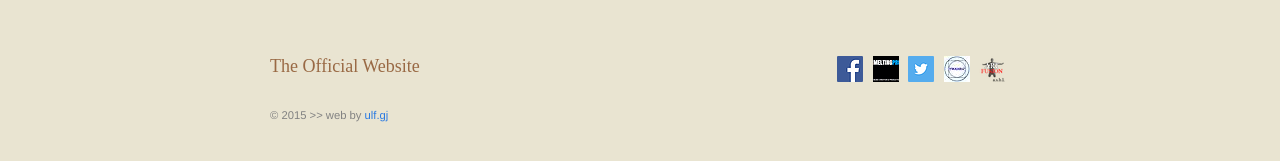
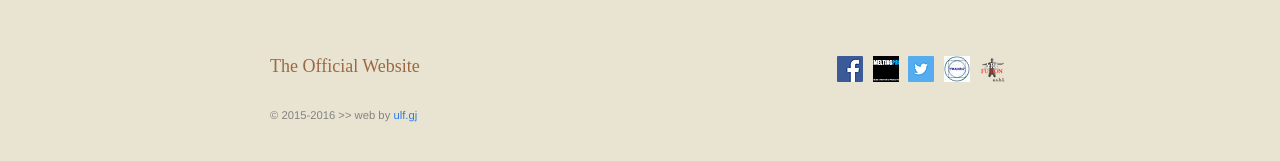
Before and after one commit to daddywaku/daddywaku.github.io, a Jekyll site: the page built from index.html, in a window 1280 px wide. Shown: the part 732-893 px from the top of the page. Built offline with Jekyll 4.4.1, drawn with Linux system fonts in a browser that asks for light colours; nearby versions of some CDN libraries; some web fonts are replaced.

Commit message:
current year in footer

```diff
--- a/_includes/footer.html
+++ b/_includes/footer.html
@@ -18,7 +18,7 @@
       <div class="footer-col footer-col-1">
         <ul class="contact-list">
           <!-- <li><a href="mailto:{{ site.email }}">{{ site.email }}</a></li> -->
-          <li class="web-by">&copy; 2015 &gt;&gt; web by <a href="mailto:pagehead@gmail.com">ulf.gj</a></li>
+          <li class="web-by">&copy; 2015-{{ site.time | date: '%Y' }} &gt;&gt; web by <a href="mailto:pagehead@gmail.com">ulf.gj</a></li>
         </ul>
       </div>
 
```
